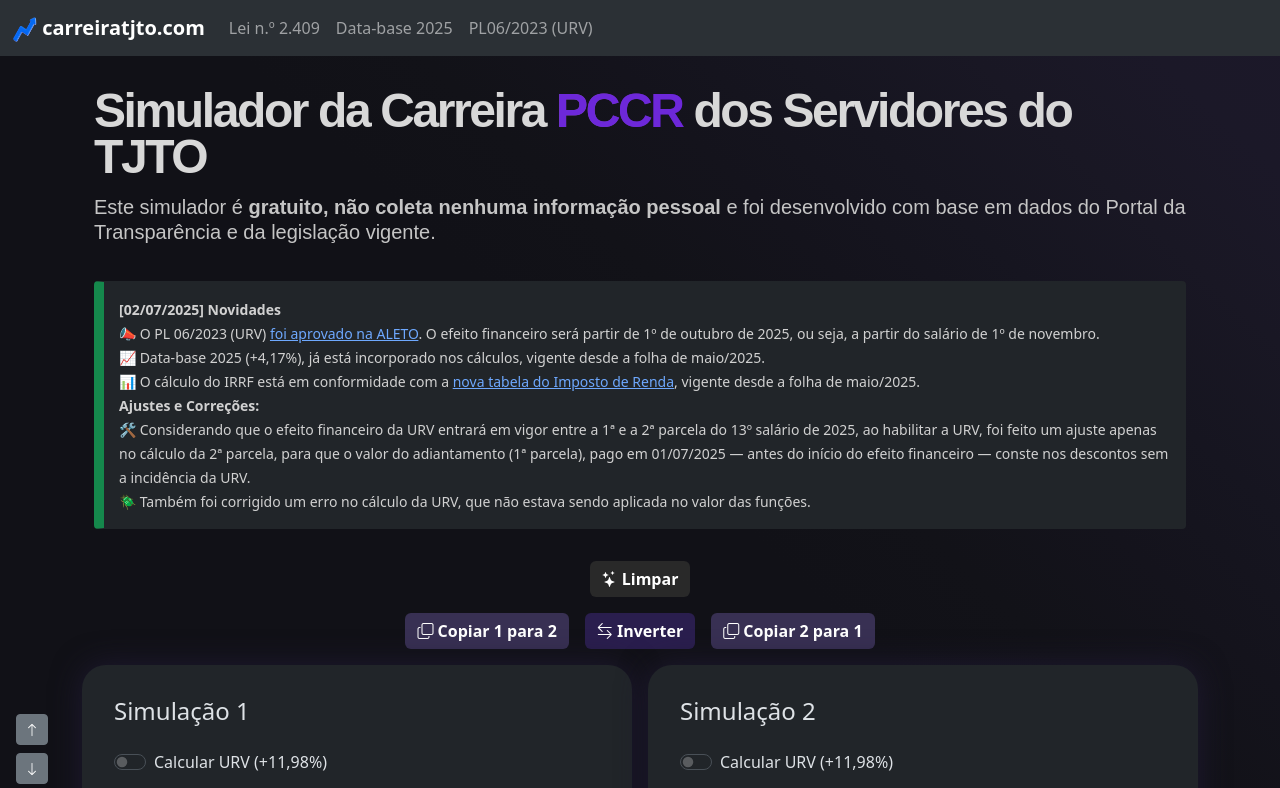
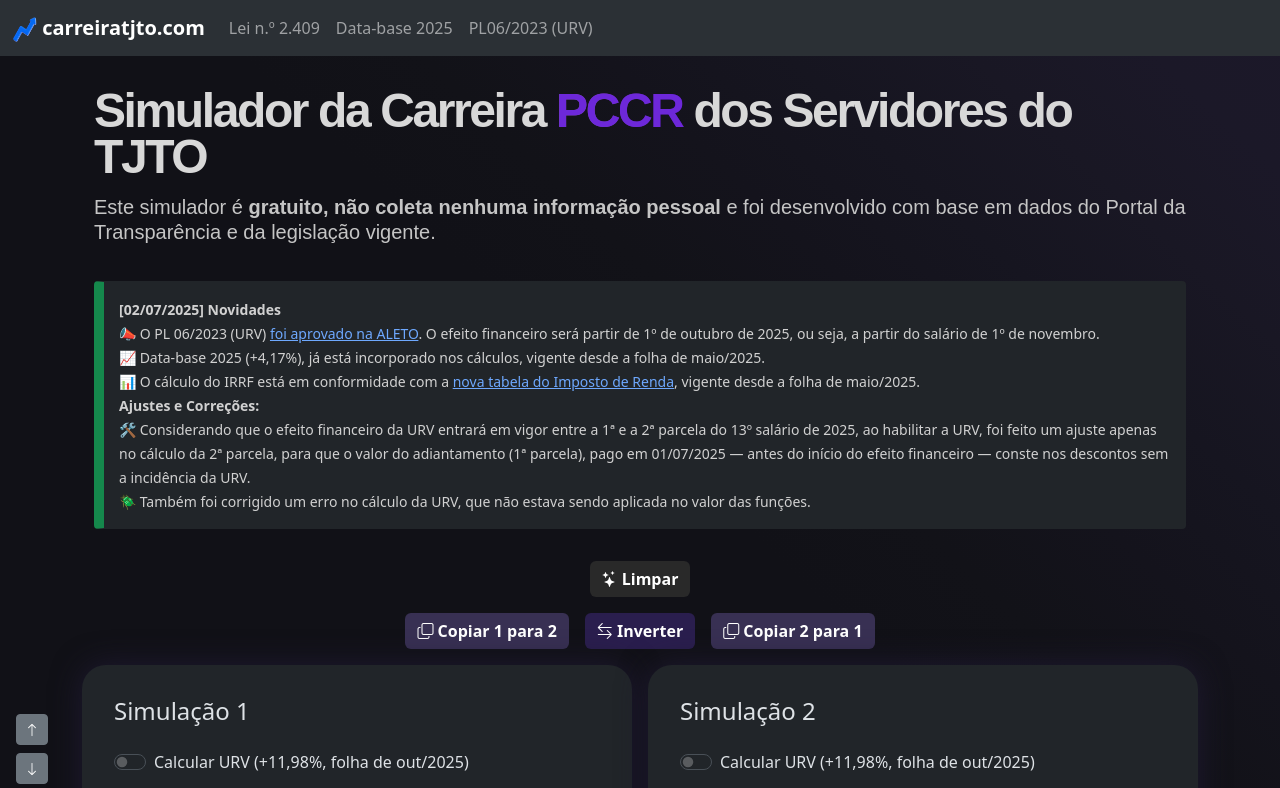
Before and after one commit to guilhermeoq/carreira-tjto, a Vue app: page / in a window 1280 px wide. Shown: the top 788 px of the page. Built offline with nearby package versions, Linux system fonts and the light colour scheme.

Commit message:
update URV field label

```diff
--- a/src/components/Calculadora.vue
+++ b/src/components/Calculadora.vue
@@ -83,7 +83,7 @@
           <div class="form-check form-switch mt-4 mb-3">
             <input v-model="calculator.simularPercentual" class="form-check-input" type="checkbox" role="switch" id="URVSwitch"
                />
-            <label class="form-check-label">Calcular URV (+11,98%)</label>
+            <label class="form-check-label">Calcular URV (+11,98%, folha de out/2025)</label>
           </div>
           <div class="d-flex justify-content-center gap-3">
             <!-- SELECTION CARGO -->
```
